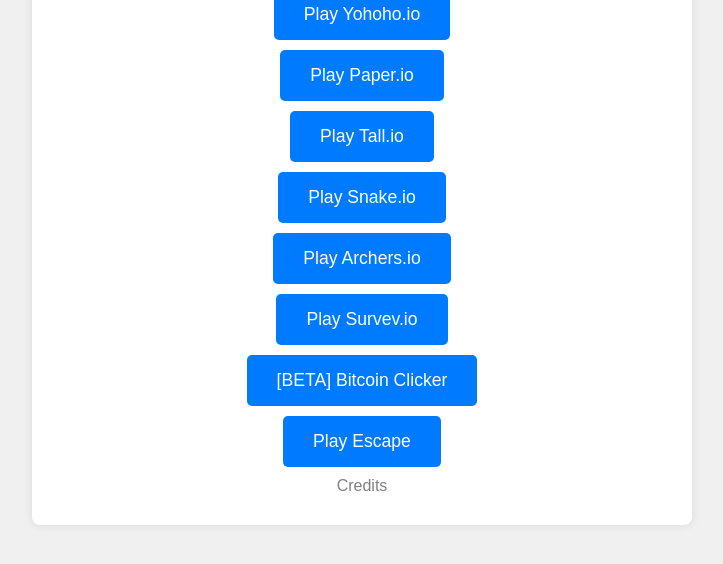
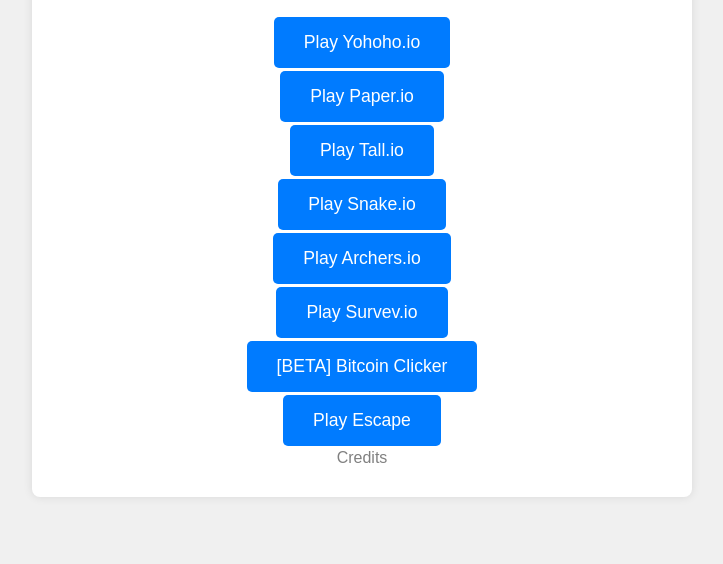
Before and after one commit to coder3527/coder3527.github.io, a plain HTML site: page index.html in a window 1280 px wide. Shown: the part 204-768 px from the top of the page, without its empty margins (278-1001 px from the left). Drawn offline with Linux system fonts and the light colour scheme.

Commit message:
Update index.html

```diff
--- a/index.html
+++ b/index.html
@@ -60,7 +60,7 @@
 
         .game-link {
             display: block;
-            margin: 10px auto; /* Center the links */
+            margin: 3px auto; /* Center the links */
             padding: 12px 24px;
             background-color: #007bff;
             color: white;
```
